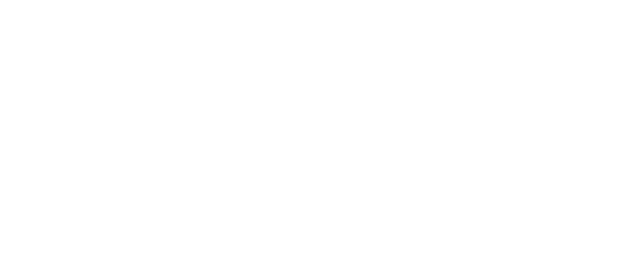
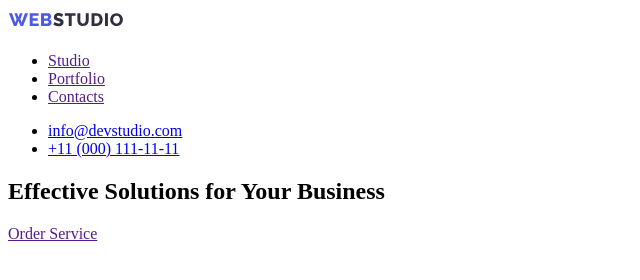
Before and after one commit to Gigglich/goit-markup-hw-01, a plain HTML site: page index.html in a window 1280 px wide. Shown: the whole page, without its empty margins (0-640 px from the left). Drawn offline with Linux system fonts and the light colour scheme.

Commit message:
Закончил хэдер

```diff
--- a/index.html
+++ b/index.html
@@ -7,6 +7,34 @@
     <title>Document</title>
 </head>
 <body>
+    <header>
+        <img src="./images/Logo (1).svg" alt="/">
+
+        <nav>
+            <ul>
+                <li><a href="">Studio</a></li>
+                <li><a href="">Portfolio</a></li>
+                <li><a href="">Contacts</a></li>
+            </ul>
+        </nav>
+
+        <ul>
+            <li><a href="mailto:info@devstudio.com">info@devstudio.com</a></li>
+            <li><a href="tel:+11 (000) 111-11-11">+11 (000) 111-11-11</a></li>
+        </ul>
+
+
+    </header>
+
+    <main>
+
+        <section>
+            <h1>Effective Solutions for Your Business</h1>
+            <a href="">Order Service</a>
+        </section>
+
+    </main>
+    <footer></footer>
 
 </body>
 </html>
```
Also changed, not shown: images/Logo (1).svg (added).
